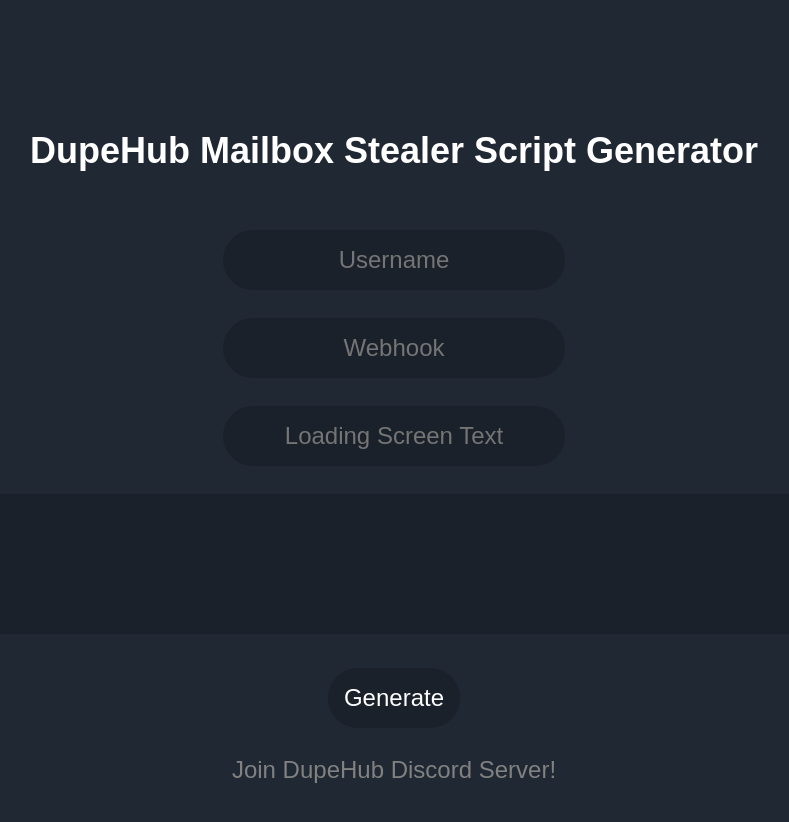
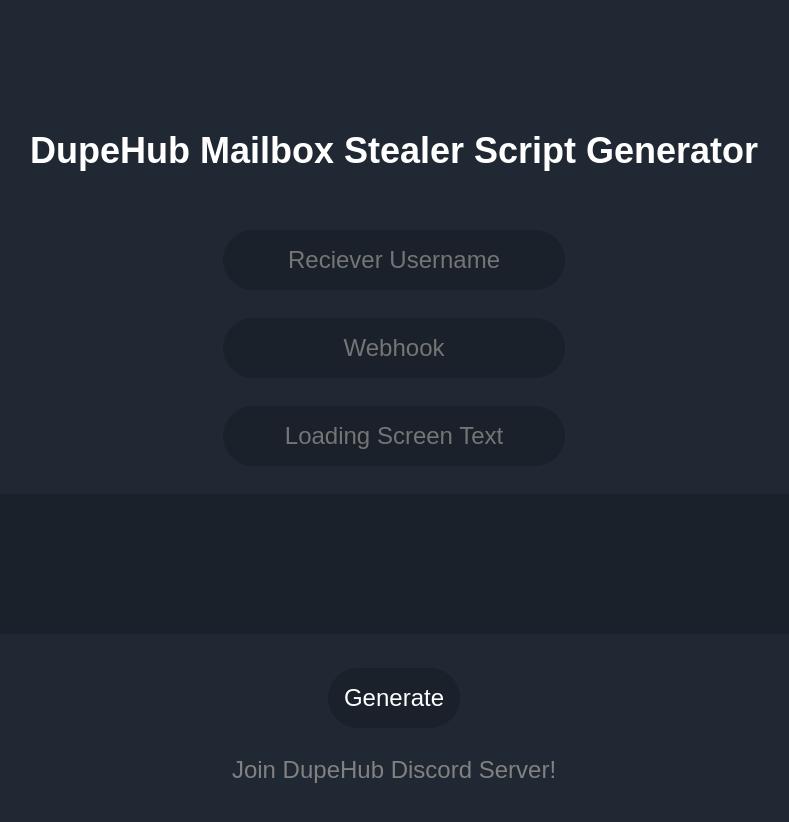
Before and after one commit to DupeHub/DupeHub.github.io, a plain HTML site: page index.html in a window 1280 px wide. Shown: the top 822 px of the page, without its empty margins (246-1035 px from the left). Drawn offline with Linux system fonts and the light colour scheme.

Commit message:
Update index.html

```diff
--- a/index.html
+++ b/index.html
@@ -18,7 +18,7 @@
         <br>
         <form id="genform">
 
-            <input placeholder="Username" type="text" id="username">
+            <input placeholder="Reciever Username" type="text" id="username">
 
             </input>
             <br><br>
```
